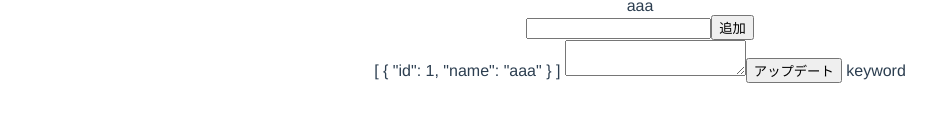
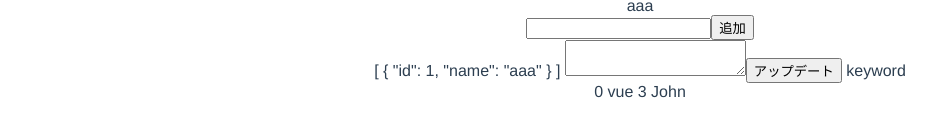
Before and after one commit to Tatsumi0658/Vues, a Vue app: page /about in a window 1280 px wide. Shown: the part 375-512 px from the top of the page, without its empty margins (0-937 px from the left). Built offline with nearby package versions, Linux system fonts and the light colour scheme.

Commit message:
CompositionAPIを使ってみる

```diff
--- /dev/null
+++ b/src/components/Name.vue
@@ -0,0 +1,32 @@
+<template>
+  <div>
+    {{ readersNumber }}
+    {{ book.title }}
+    {{ name }}
+  </div>
+</template>
+<script>
+  import {defineComponent, ref, reactive, onMounted} from 'vue'
+
+  export default defineComponent({
+    name: 'Name',
+    setup() {
+      const readersNumber = ref(0)
+      const book = reactive({title: 'vue 3'})
+
+      const name = ref('John')
+
+      //methods
+      const doIt = () => console.log(`Hello ${name.value}`)
+
+      onMounted(()=>{
+        doIt();
+      })
+      return {
+        readersNumber,
+        book,
+        name
+      }
+    }
+  })
+</script>
--- a/src/views/About.vue
+++ b/src/views/About.vue
@@ -18,12 +18,15 @@
     <textarea ref="input" />
     <button @click="updateKeyword">アップデート</button>
     {{ getKeyword }}
+
+    <Name />
   </div>
 </template>
 <script>
   import Count from '@/components/Count.vue'
   import List from '@/components/List.vue'
   import Form from '@/components/Form.vue'
+  import Name from '@/components/Name.vue'
 
   export default {
     name: 'About',
@@ -67,7 +70,8 @@
     components: {
       Count,
       List,
-      Form
+      Form,
+      Name
     }
   }
 </script>
```
